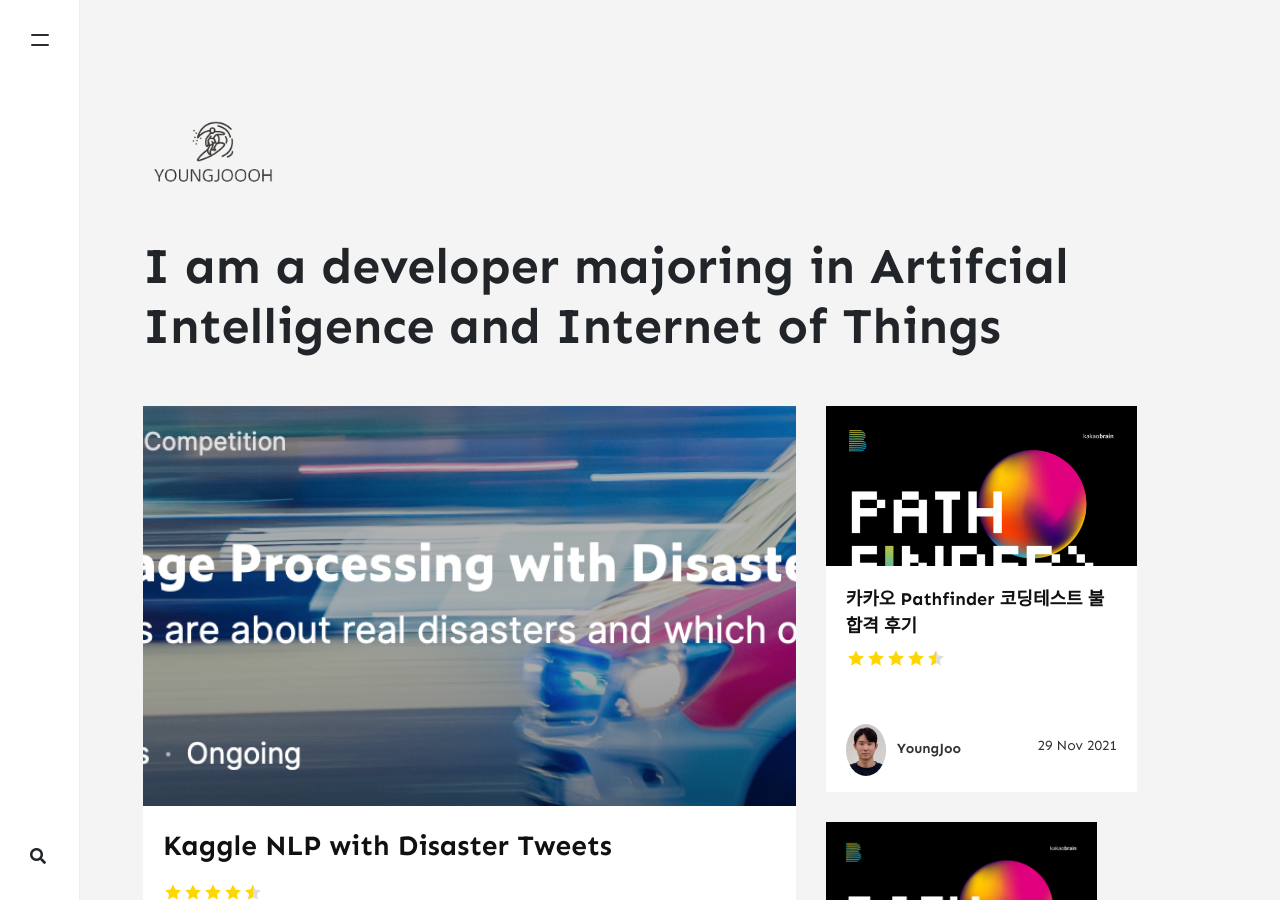
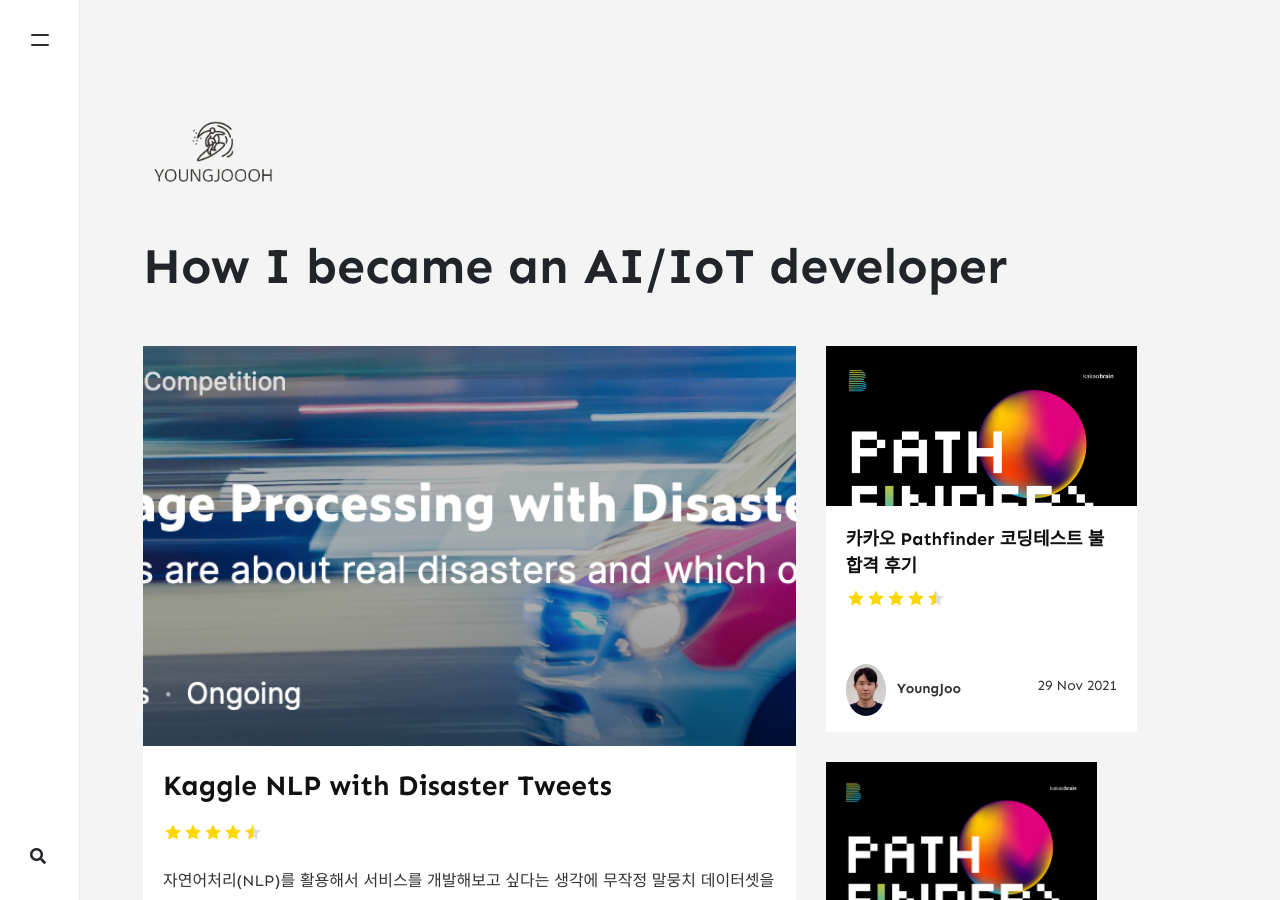
Before and after one commit to wltn0/OYJ-hansung.github.io, a Jekyll site: the page built from index.html, in a window 1280 px wide and 900 px high. Built offline with Jekyll 4.4.1, drawn with Linux system fonts in a browser that asks for light colours; nearby versions of some CDN libraries; the list of posts is cut into pages by our own code; comment, search, counter and statistics services are not loaded.

Commit message:
Update _config.yml

```diff
--- a/_config.yml
+++ b/_config.yml
@@ -1,7 +1,7 @@
 # Site
 name: "YoungJoo Oh"
 title: "Blog and Portfolio"
-description: "I am a developer majoring in Artifcial Intelligence and Internet of Things"
+description: "How I became an AI/IoT developer"
 logo: 'assets/images/logo.png'
 favicon: 'assets/images/logo.png'
 baseurl: ''
```
